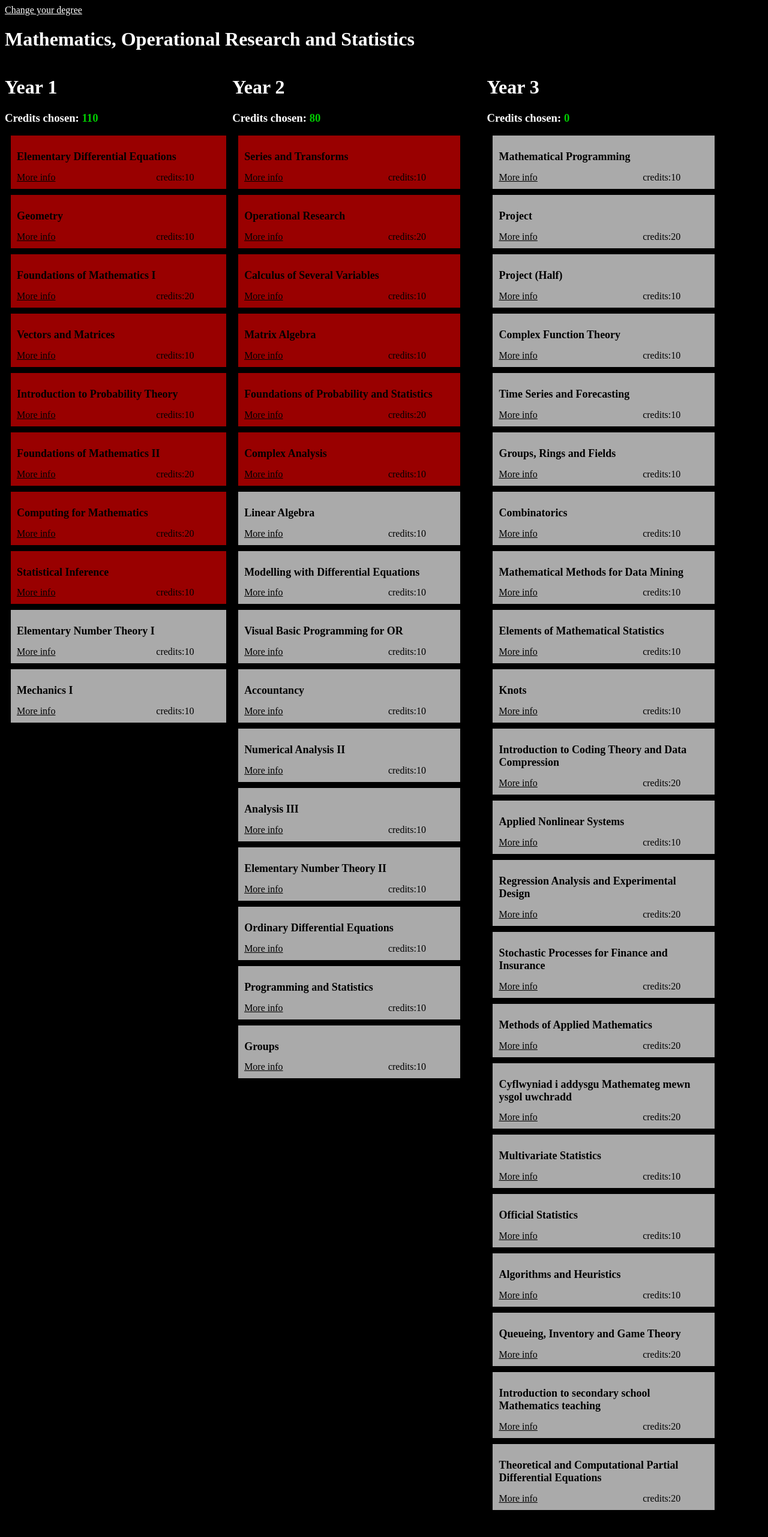
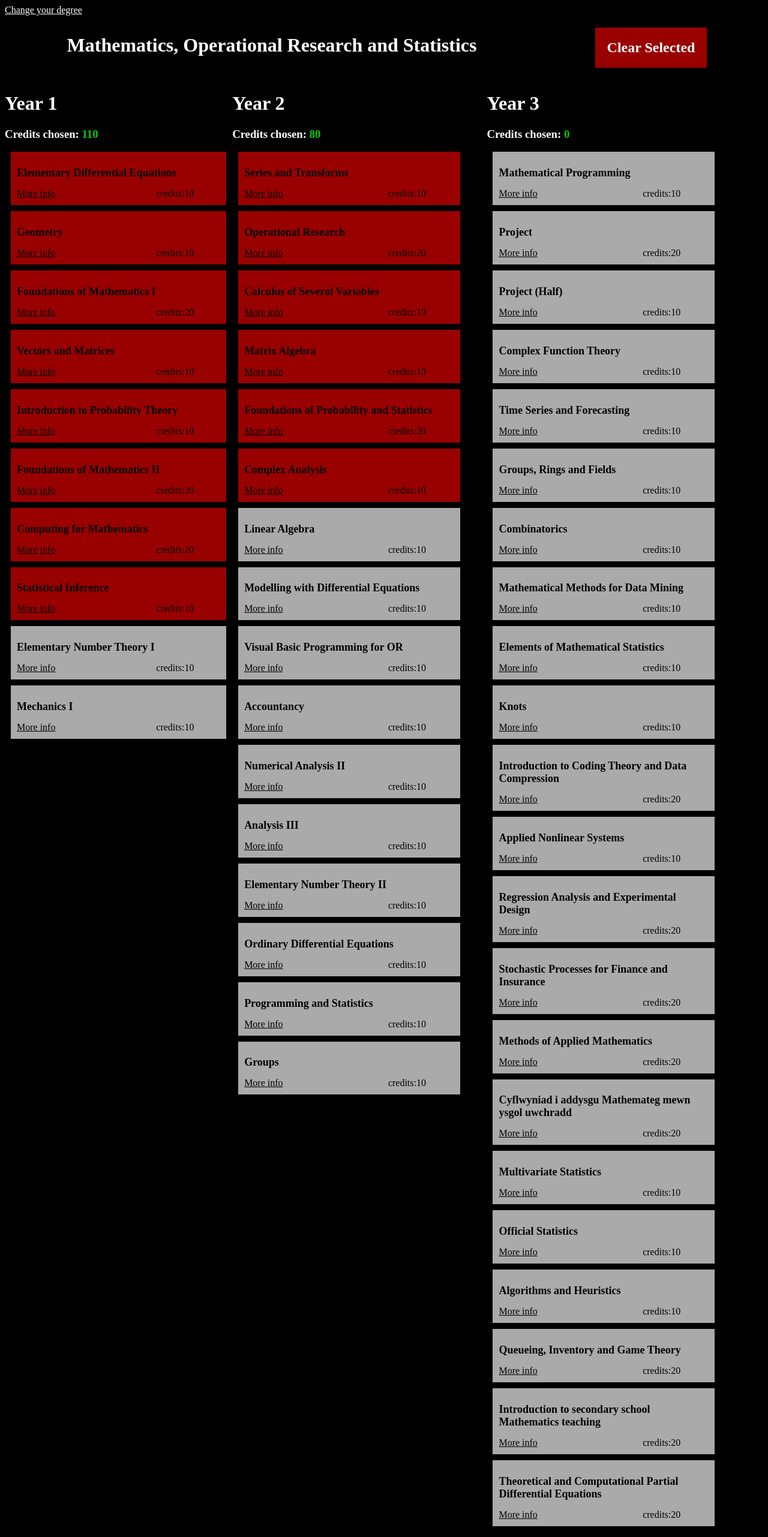
Before and after one commit to alcarney/ModulePlanner-1, a Jekyll site: the page built from mors.html, in a window 1280 px wide. Shown: the whole page at 60% size. Built offline with Jekyll 4.4.1, drawn with Linux system fonts in a browser that asks for light colours; nearby versions of some CDN libraries; before the commit the page ends 2536 px from its top, so only the background shows below that.

Commit message:
Implementing the clear selected button
This should address #28

```diff
--- a/_includes/header.html
+++ b/_includes/planner_header.html
@@ -1,8 +1,7 @@
 <header class="site-header">
     <a class="site-title" href="{{ site.baseurl }}/">Change your degree</a>
     <div class="wrapper">
-        {% if course %}
         <h1>{{course.name}}</h1>
-        {% endif %}
+        <h2 class="clear">Clear Selected</h2>
     </div>
 </header>
--- a/_layouts/course.html
+++ b/_layouts/course.html
@@ -8,7 +8,7 @@ layout: default
   {% endif %}
 {% endfor %}
 
-{% include header.html %}
+{% include planner_header.html %}
 
 <div class="planner">
 
--- a/_sass/_layout.scss
+++ b/_sass/_layout.scss
@@ -1,3 +1,9 @@
+div.wrapper {
+    display: flex;
+    align-content: center;
+    justify-content: space-around;
+}
+
 div.center {
     position: absolute;
     left: 50%;
@@ -47,6 +53,7 @@ div.planner {
 }
 
 @media screen and (max-width: 600px) {
+    div.wrapper,
     div.planner {
         flex-direction: column;
     }
@@ -60,6 +67,10 @@ div.module {
     max-width: 350px;
     padding: 10px;
     margin: 10px;
+
+    h2 {
+        font-size: $module-font-size;
+    }
 }
 
 div.core {
--- a/_sass/_style.scss
+++ b/_sass/_style.scss
@@ -2,36 +2,42 @@ body {
     background-color: $background-color;
 }
 
-h1 {
+h1, h2, h3, h4, h5, h6 {
     color: $text-color;
 }
 
 a {
     color: $background-color;
+
+    &.site-title {
+        color: $text-color;
+    }
 }
 
-a.site-title {
-    color: $text-color;
+div.wrapper {
+
+    h1 {
+        padding: 10px;
+    }
+    h2.clear {
+        padding: 20px;
+        background-color: $red-color;
+    }
 }
 
 div.center {
     color: $text-color;
 }
 
-h3 {
-    color: $text-color;
-}
-
 div.course {
     h2 {
         background-color: $red-color;
-        font-size: 18px;
     }
 }
 
 div.module {
     h2 {
-        font-size: 18px;
+        color: $black;
     }
 }
 
--- a/css/main.scss
+++ b/css/main.scss
@@ -4,6 +4,7 @@
 
 $background-color: #000000;
 $text-color: #ffffff;
+$black: #000000;
 $red-color: #990000;
 $grey-color: #aaaaaa;
 $bright-red: #ff0000;
@@ -11,5 +12,7 @@ $bright-red: #ff0000;
 $red-warn: $bright-red;
 $green-ok: #00cc00;
 
+$module-font-size: 18px;
+
 @import "_layout",
         "_style"
--- a/js/main.js
+++ b/js/main.js
@@ -199,7 +199,7 @@ $(document).ready(function() {
     updateTotals(creditTotals);
 
 
-    // This set's up each optional module with the ability to toggle it
+    // This sets up each optional module with the ability to toggle it
     $("div.optional > div.module").click(
 
         // For optional modules, add the ability to (de)select them.
@@ -208,4 +208,15 @@ $(document).ready(function() {
             toggleModule(code);
             updateTotals(creditTotals);
         });
+
+    // This sets up the clear button with its ability to deselect everything
+    $("div.wrapper > h2.clear").click(function() {
+        $("div.optional > div.module").each(function() {
+            if ($(this).hasClass("selected")) {
+                toggleModule($(this).attr("id"));
+            }
+        });
+
+        updateTotals(creditTotals);
+    });
 });
```
